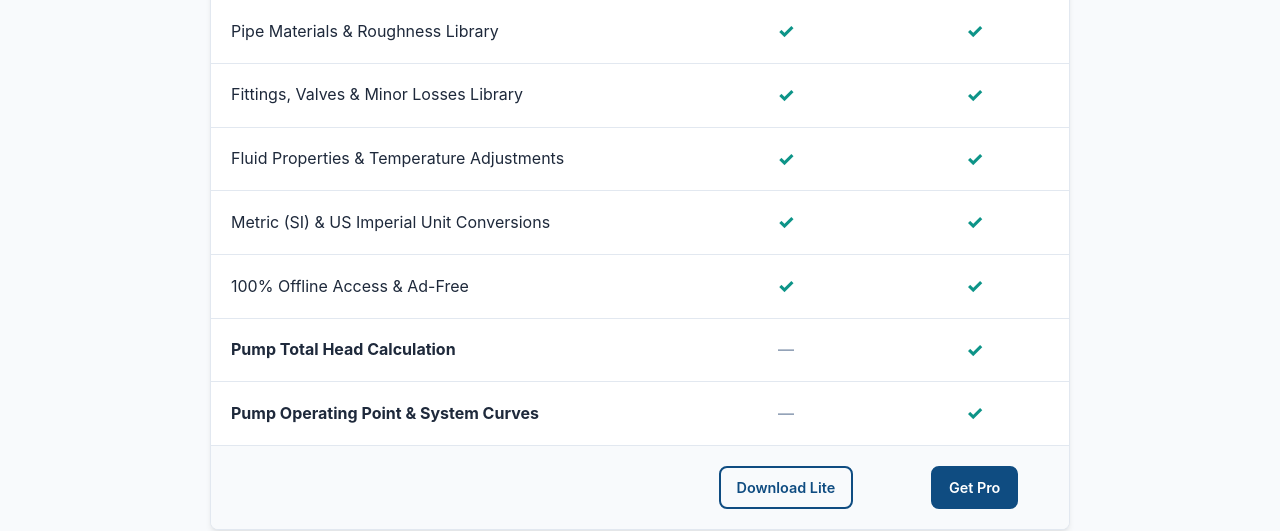
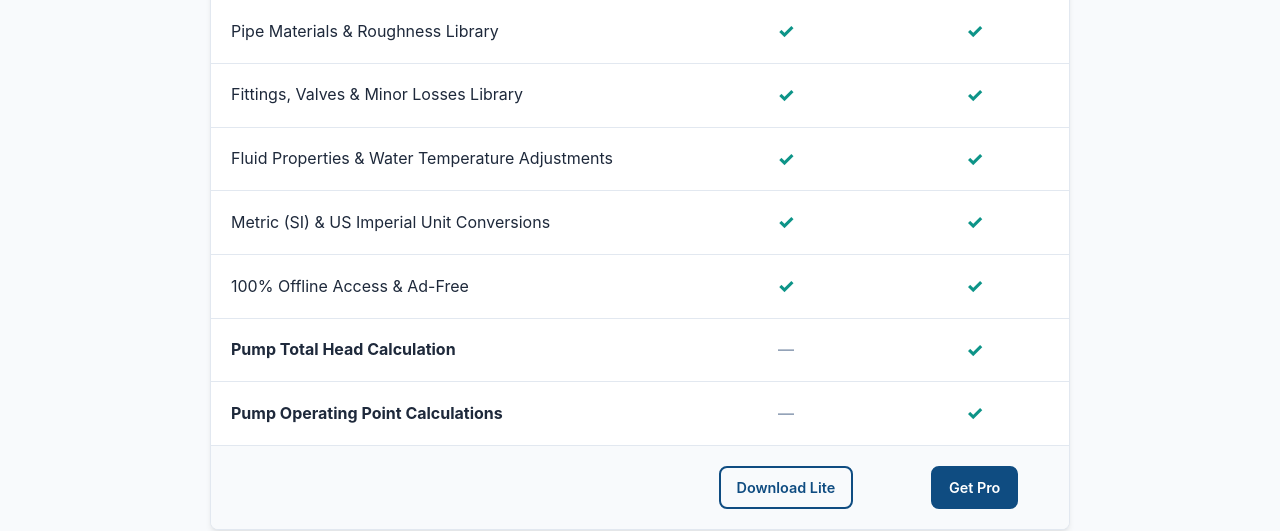
Before and after one commit to hydrowiz/HydroWiz, a plain HTML site: page index.html in a window 1280 px wide. Shown: the part 2920-3451 px from the top of the page. Drawn offline with Linux system fonts and the light colour scheme.

Commit message:
Update index.html

```diff
--- a/index.html
+++ b/index.html
@@ -531,7 +531,7 @@
               <td class="center"><span class="check">&#10003;</span></td>
             </tr>
             <tr>
-              <td>Fluid Properties &amp; Temperature Adjustments</td>
+              <td>Fluid Properties &amp; Water Temperature Adjustments</td>
               <td class="center"><span class="check">&#10003;</span></td>
               <td class="center"><span class="check">&#10003;</span></td>
             </tr>
@@ -551,7 +551,7 @@
               <td class="center"><span class="check">&#10003;</span></td>
             </tr>
             <tr>
-              <td><strong>Pump Operating Point &amp; System Curves</strong></td>
+              <td><strong>Pump Operating Point Calculations</strong></td>
               <td class="center"><span class="dash">&mdash;</span></td>
               <td class="center"><span class="check">&#10003;</span></td>
             </tr>
```
